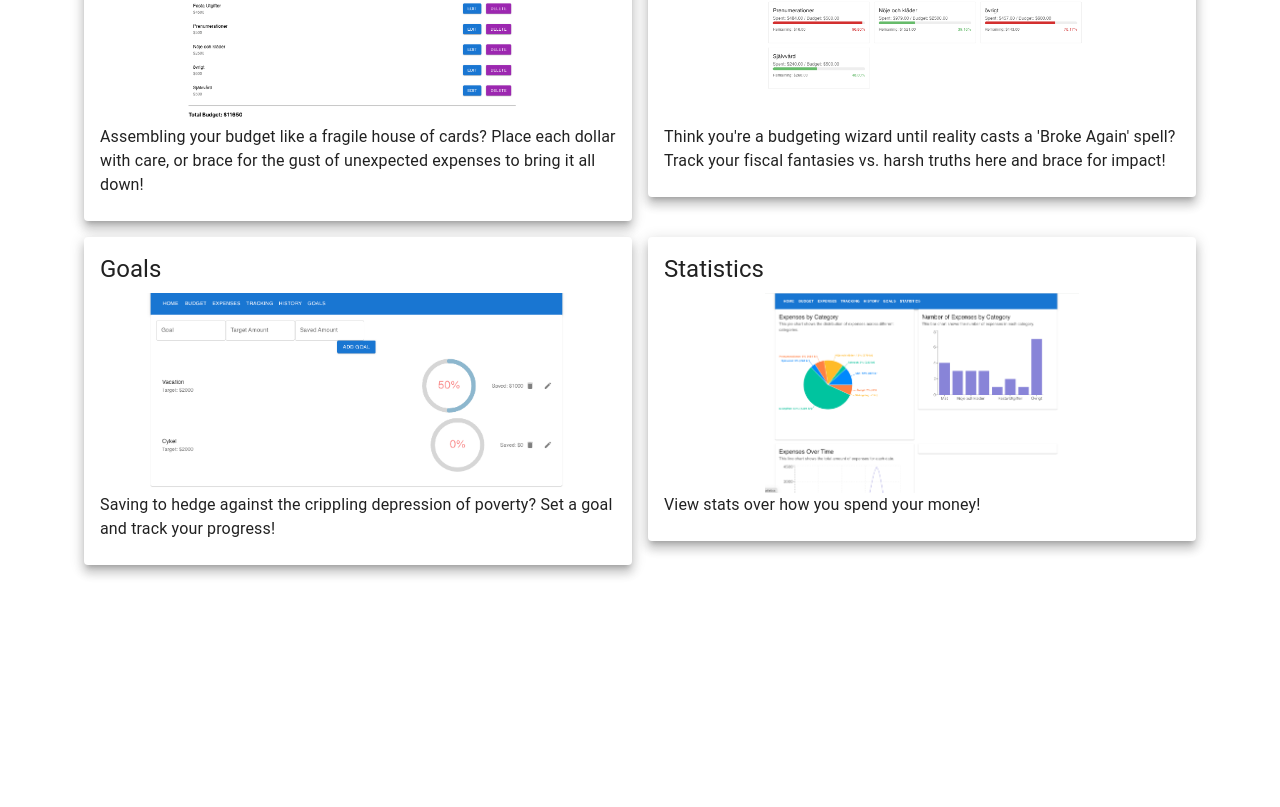
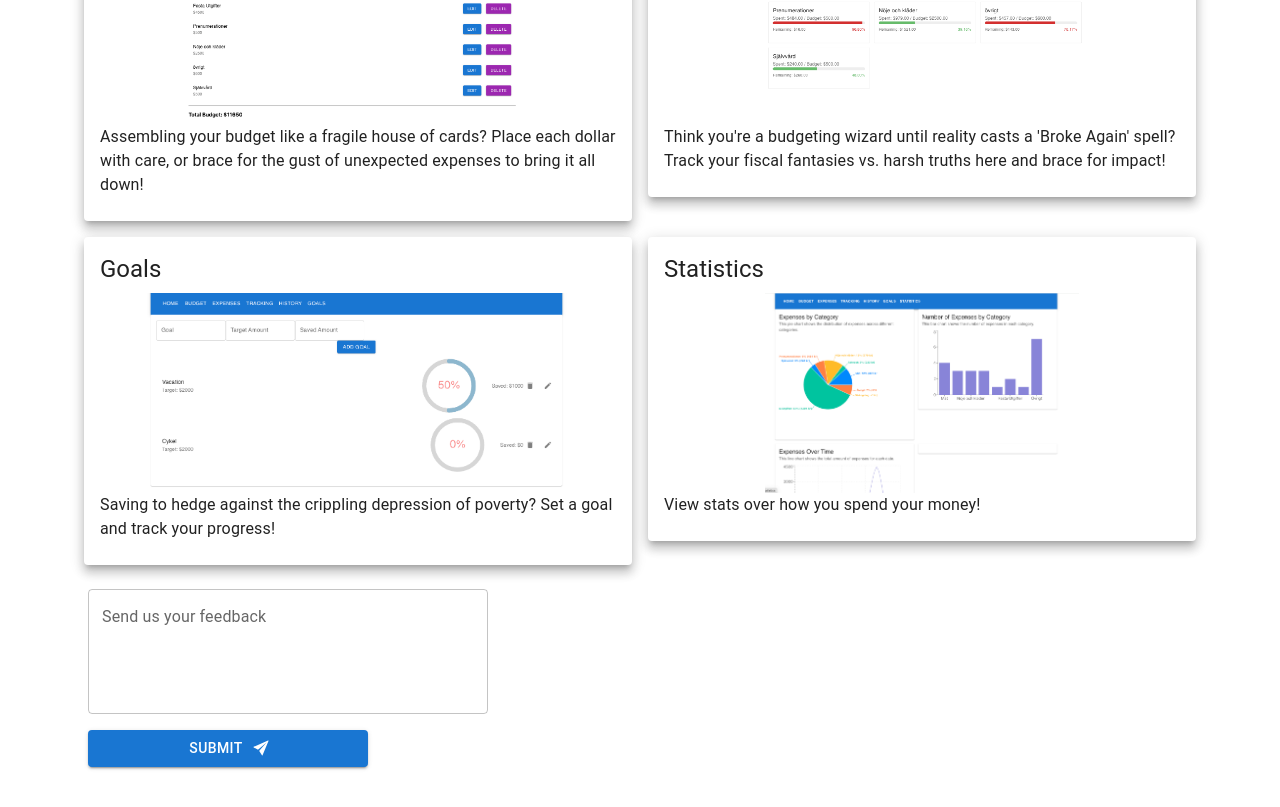
Before and after one commit to CarlBedrot/ExpensesBaby, a React (Create React App) app: page / in a window 1280 px wide. Shown: the part 626-1433 px from the top of the page. Before the commit the page ends 1211 px from the top, so only its background shows below. Built offline with nearby package versions, Linux system fonts and the light colour scheme.

Commit message:
Added user feedback using emailjs to bedrotcarl@gmail.com

```diff
--- a/package.json
+++ b/package.json
@@ -10,6 +10,8 @@
     "@testing-library/jest-dom": "^5.17.0",
     "@testing-library/react": "^13.4.0",
     "@testing-library/user-event": "^13.5.0",
+    "emailjs": "^4.0.3",
+    "emailjs-com": "^3.2.0",
     "formik": "^2.4.5",
     "framer-motion": "^11.0.3",
     "react": "^18.2.0",
--- a/src/components/HomePage.js
+++ b/src/components/HomePage.js
@@ -1,16 +1,36 @@
-import React from 'react';
-import { Card, CardContent, CardMedia, Typography, Grid } from '@mui/material';
+import {React, useState} from 'react';
+import { Card, CardContent, CardMedia, Typography, Grid, Button, TextField, Box } from '@mui/material';
 import TransactionHistory from '../images/TransactionHistory.png';
 import Expenses from '../images/Expenses.png';
 import Budget from '../images/Budget.png';
 import BudgetTracker from '../images/BudgetTracker.png';
 import Goals from '../images/Goals.png';
 import Statistics from '../images/statistics.png';
+import emailjs from 'emailjs-com';
+import { IoIosSend } from 'react-icons/io';
+
 
 const HomePage = () => {
+
+
+    const [feedback, setFeedback] = useState('');
+
+    const sendFeedback = (event) => {
+        event.preventDefault();
+
+        emailjs.send('service_cu2pady', 'template_7a7jbur', {message: feedback}, 'TRNBCLUfAkFi3JiBg')
+            .then((response) => {
+               console.log('SUCCESS!', response.status, response.text);
+               setFeedback(''); // Clear the feedback field
+            }, (error) => {
+               console.log('FAILED...', error);
+            });
+    };
+
     return (
         <Grid container spacing={2} style={{ padding: '20px' }}>
             <Grid item xs={12} sm={6}>
+
                 <Card raised>
                     <CardContent>
                         <Typography variant="h5" gutterBottom>Add Expenses</Typography>
@@ -109,7 +129,26 @@ const HomePage = () => {
                     </CardContent>
                 </Card>
             </Grid>
+
+            <Box component="form" onSubmit={sendFeedback} sx={{ display: 'flex', flexDirection: 'column', maxWidth: '300px', marginBottom: '20px', mt: 3 }}>
+            <TextField
+                            label="Send us your feedback"
+                            multiline
+                            rows={4}
+                            value={feedback}
+                            onChange={e => setFeedback(e.target.value)}
+                            variant="outlined"
+                            fullWidth
+                            style={{width: '400px', marginLeft: '20px'}}
+                            sx={{ mb: 2 }}
+                        />
+                        <Button type="submit" variant="contained" color="primary" style={{marginLeft:'20px'}} endIcon={<IoIosSend />}>
+                            Submit
+                        </Button>
+</Box>
         </Grid>
+
+
     );
 };
 
```
Also changed, not shown: 1 other file (tests, documents, lock files or other folders).
